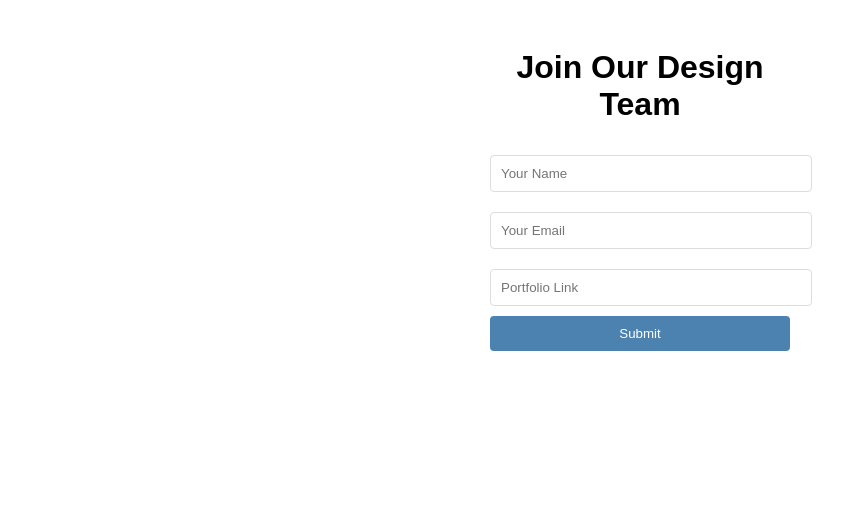
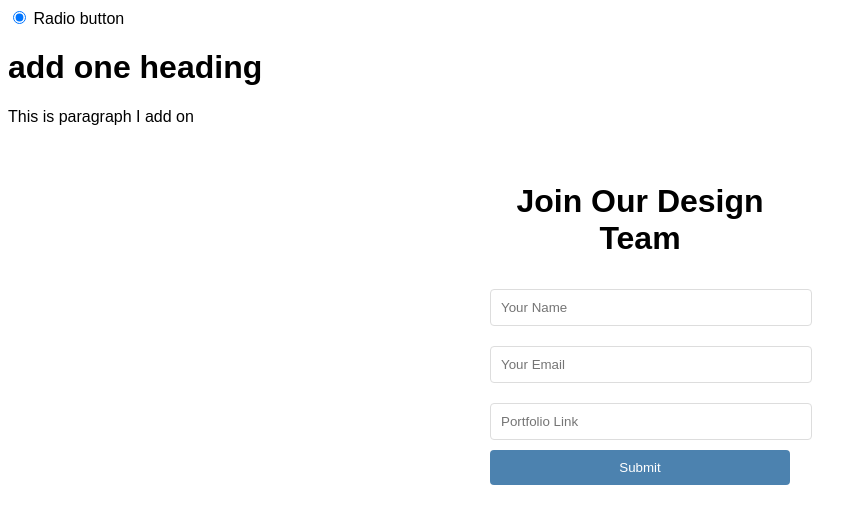
Before and after one commit to takazcao/ai-project-one, a plain HTML site: page index.html in a window 1280 px wide. Shown: the whole page, without its empty margins (0-867 px from the left). Drawn offline with Linux system fonts and the light colour scheme.

Commit message:
I added three line p on index.html

```diff
--- a/index.html
+++ b/index.html
@@ -5,6 +5,10 @@
     <link rel="stylesheet" type="text/css" href="style.css">
 </head>
 <body>
+    <input type="radio" name="raido button" id="radio" checked>
+    <label for="radio">Radio button</label>
+    <h1> add one heading</h1>
+    <p> This is paragraph I add on </p>
     <div class="app-container">
         <h1>Join Our Design Team</h1>
         <form id="recruitmentForm">
```
